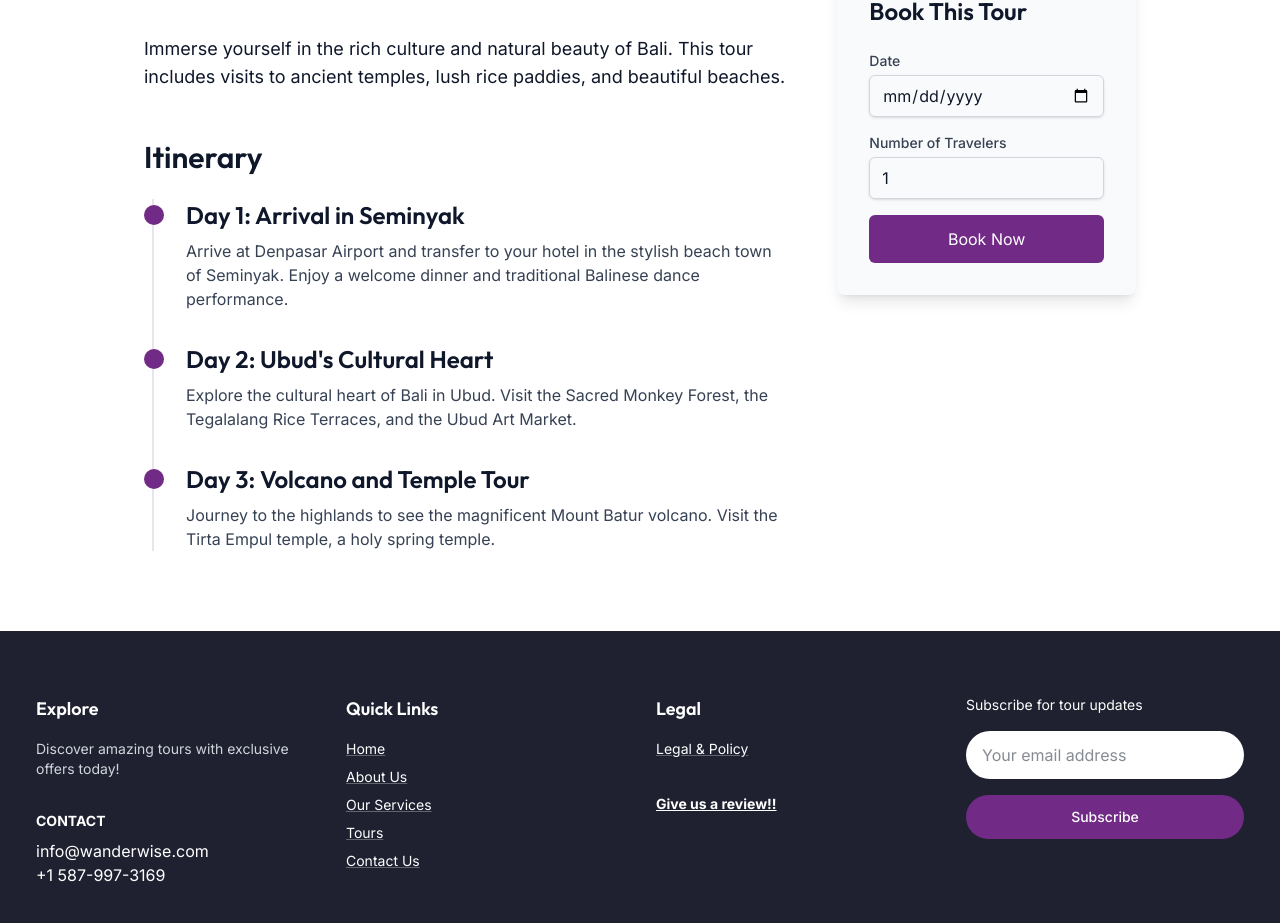
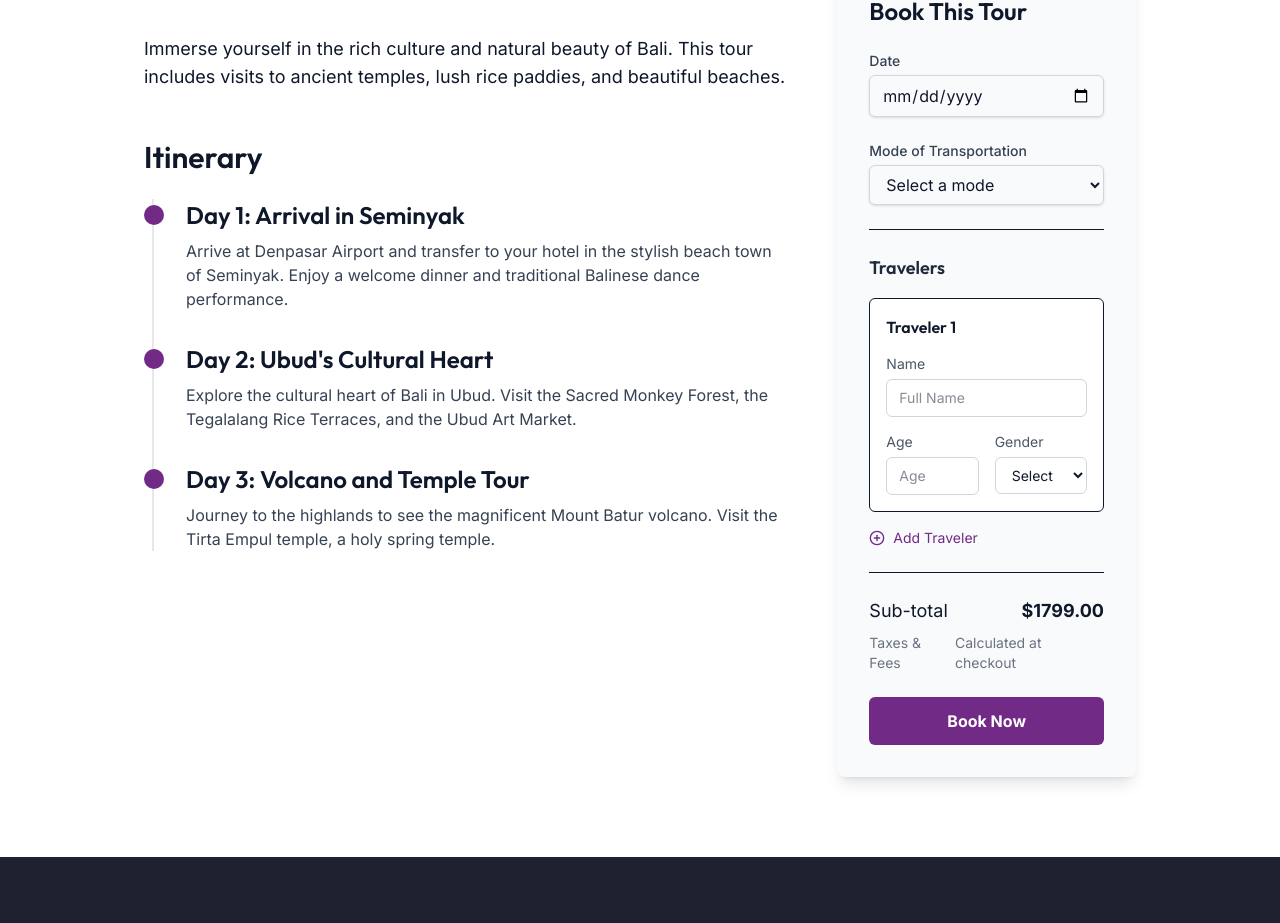
Before and after one commit to sharvari25-hash/Travel-Planner, a React app in the folder Travel-Planner Frontend/: page /tours/bali-island-paradise in a window 1280 px wide. Shown: the part 749-1672 px from the top of the page. Built offline with nearby package versions, Linux system fonts and the light colour scheme; the HTML template or start-up script is replaced by a standard one.

Commit message:
3 card in homepage

```diff
--- a/Travel-Planner Frontend/src/pages/Home.jsx
+++ b/Travel-Planner Frontend/src/pages/Home.jsx
@@ -86,7 +86,7 @@ const HotDealsSection = () => {
         </FadeIn>
 
         <div className="grid grid-cols-1 md:grid-cols-3 gap-8">
-          {tours.map((tour, idx) => (
+          {tours.slice(0, 3).map((tour, idx) => (
             <FadeIn key={idx} delay={idx * 0.1} className="group flex flex-col overflow-hidden rounded-[20px] bg-white shadow-lg">
               <div className="relative overflow-hidden w-full aspect-[4/5] md:aspect-[400/424]">
                 <img
--- a/Travel-Planner Frontend/src/pages/TourDetailsPage.jsx
+++ b/Travel-Planner Frontend/src/pages/TourDetailsPage.jsx
@@ -1,14 +1,58 @@
+import { useState, useEffect } from 'react';
 import { useParams } from 'react-router-dom';
+import { useForm, useFieldArray } from 'react-hook-form';
+import { yupResolver } from '@hookform/resolvers/yup';
+import * as yup from 'yup';
 import { tours } from '../lib/tours';
-import { Clock, Users, MapPin } from 'lucide-react';
+import { Clock, Users, MapPin, PlusCircle, XCircle } from 'lucide-react';
+
+const bookingSchema = yup.object({
+  date: yup.date().required('Date is required').min(new Date(), 'Date cannot be in the past'),
+  transportation: yup.string().required('Transportation is required'),
+  travelers: yup.array().of(
+    yup.object({
+      name: yup.string().required('Name is required'),
+      age: yup.number().typeError('Age must be a number').required('Age is required').min(1).max(120),
+      gender: yup.string().required('Gender is required'),
+    })
+  ).min(1, 'At least one traveler is required'),
+}).required();
+
 
 const TourDetailsPage = () => {
   const { slug } = useParams();
   const tour = tours.find((tour) => tour.slug === slug);
 
+  const [subtotal, setSubtotal] = useState(tour ? tour.price : 0);
+
+  const { register, control, handleSubmit, watch, formState: { errors } } = useForm({
+    resolver: yupResolver(bookingSchema),
+    defaultValues: {
+      travelers: [{ name: '', age: '', gender: '' }],
+    },
+  });
+
+  const { fields, append, remove } = useFieldArray({
+    control,
+    name: 'travelers',
+  });
+
+  const watchTravelers = watch('travelers');
+
+  useEffect(() => {
+    const travelerCount = watchTravelers ? watchTravelers.length : 0;
+    setSubtotal(travelerCount * (tour ? tour.price : 0));
+  }, [watchTravelers, tour]);
+
+
   if (!tour) {
     return <div className="h-screen flex items-center justify-center">Tour not found!</div>;
   }
+
+  const onSubmit = (data) => {
+    console.log(data);
+    alert('Booking submitted! Check the console for the data.');
+  };
 
   return (
     <div className="bg-white">
@@ -38,7 +82,7 @@ const TourDetailsPage = () => {
           <div className="flex flex-col items-center">
             <MapPin className="w-8 h-8 text-primary mb-2" />
             <span className="font-semibold">Location</span>
-            <span className="text-gray-600">Banff, Canada</span>
+            <span className="text-gray-600">Canada</span>
           </div>
           <div className="flex flex-col items-center">
             <span className="text-3xl font-bold text-primary">${tour.price}</span>
@@ -73,16 +117,84 @@ const TourDetailsPage = () => {
           <div className="md:col-span-1">
             <div className="bg-gray-50 p-8 rounded-lg shadow-lg sticky top-24">
               <h3 className="text-2xl font-primary font-semibold mb-6">Book This Tour</h3>
-              <form className="space-y-4">
+              <form onSubmit={handleSubmit(onSubmit)} className="space-y-6">
                 <div>
                   <label htmlFor="date" className="block text-sm font-medium text-gray-700">Date</label>
-                  <input type="date" id="date" name="date" className="mt-1 block w-full px-3 py-2 border border-gray-300 rounded-md shadow-sm focus:outline-none focus:ring-primary focus:border-primary" />
+                  <input type="date" id="date" {...register("date")} className="mt-1 block w-full px-3 py-2 border border-gray-300 rounded-md shadow-sm focus:outline-none focus:ring-primary focus:border-primary" />
+                  {errors.date && <p className="text-red-500 text-sm mt-1">{errors.date.message}</p>}
                 </div>
+
                 <div>
-                  <label htmlFor="travelers" className="block text-sm font-medium text-gray-700">Number of Travelers</label>
-                  <input type="number" id="travelers" name="travelers" min="1" max={tour.maxGroupSize} defaultValue="1" className="mt-1 block w-full px-3 py-2 border border-gray-300 rounded-md shadow-sm focus:outline-none focus:ring-primary focus:border-primary" />
+                  <label htmlFor="transportation" className="block text-sm font-medium text-gray-700">Mode of Transportation</label>
+                  <select id="transportation" {...register("transportation")} className="mt-1 block w-full px-3 py-2 border border-gray-300 rounded-md shadow-sm focus:outline-none focus:ring-primary focus:border-primary">
+                    <option value="">Select a mode</option>
+                    <option value="suv">Luxury SUV</option>
+                    <option value="van">Comfort Van</option>
+                    <option value="bus">Shuttle Bus</option>
+                  </select>
+                  {errors.transportation && <p className="text-red-500 text-sm mt-1">{errors.transportation.message}</p>}
                 </div>
-                <button type="submit" className="w-full bg-primary text-white py-3 px-4 rounded-md hover:bg-primary-dark transition-colors">
+
+                <hr />
+
+                <div className="space-y-4">
+                  <h4 className="text-lg font-medium text-gray-800">Travelers</h4>
+                  {fields.map((field, index) => (
+                    <div key={field.id} className="p-4 border rounded-md bg-white space-y-3">
+                      <div className="flex justify-between items-center">
+                        <h5 className="font-semibold">Traveler {index + 1}</h5>
+                        {fields.length > 1 && (
+                          <button type="button" onClick={() => remove(index)} className="text-red-500 hover:text-red-700">
+                            <XCircle size={20} />
+                          </button>
+                        )}
+                      </div>
+                      <div>
+                        <label className="text-sm text-gray-600">Name</label>
+                        <input {...register(`travelers.${index}.name`)} placeholder="Full Name" className="mt-1 block w-full px-3 py-2 border border-gray-300 rounded-md text-sm" />
+                        {errors.travelers?.[index]?.name && <p className="text-red-500 text-sm mt-1">{errors.travelers[index].name.message}</p>}
+                      </div>
+                      <div className="grid grid-cols-2 gap-4">
+                        <div>
+                          <label className="text-sm text-gray-600">Age</label>
+                          <input type="number" {...register(`travelers.${index}.age`)} placeholder="Age" className="mt-1 block w-full px-3 py-2 border border-gray-300 rounded-md text-sm" />
+                          {errors.travelers?.[index]?.age && <p className="text-red-500 text-sm mt-1">{errors.travelers[index].age.message}</p>}
+                        </div>
+                        <div>
+                          <label className="text-sm text-gray-600">Gender</label>
+                          <select {...register(`travelers.${index}.gender`)} className="mt-1 block w-full px-3 py-2 border border-gray-300 rounded-md text-sm">
+                            <option value="">Select</option>
+                            <option value="male">Male</option>
+                            <option value="female">Female</option>
+                            <option value="other">Other</option>
+                          </select>
+                          {errors.travelers?.[index]?.gender && <p className="text-red-500 text-sm mt-1">{errors.travelers[index].gender.message}</p>}
+                        </div>
+                      </div>
+                    </div>
+                  ))}
+                  {fields.length < tour.maxGroupSize && (
+                    <button type="button" onClick={() => append({ name: '', age: '', gender: '' })} className="flex items-center gap-2 text-sm text-primary hover:underline">
+                      <PlusCircle size={16} />
+                      Add Traveler
+                    </button>
+                  )}
+                </div>
+
+                <hr />
+
+                <div className="space-y-2 text-lg">
+                  <div className="flex justify-between">
+                    <span>Sub-total</span>
+                    <span className="font-bold">${subtotal.toFixed(2)}</span>
+                  </div>
+                  <div className="flex justify-between text-sm text-gray-500">
+                    <span>Taxes & Fees</span>
+                    <span>Calculated at checkout</span>
+                  </div>
+                </div>
+
+                <button type="submit" className="w-full bg-primary text-white py-3 px-4 rounded-md hover:bg-accent transition-colors font-semibold">
                   Book Now
                 </button>
               </form>
```
